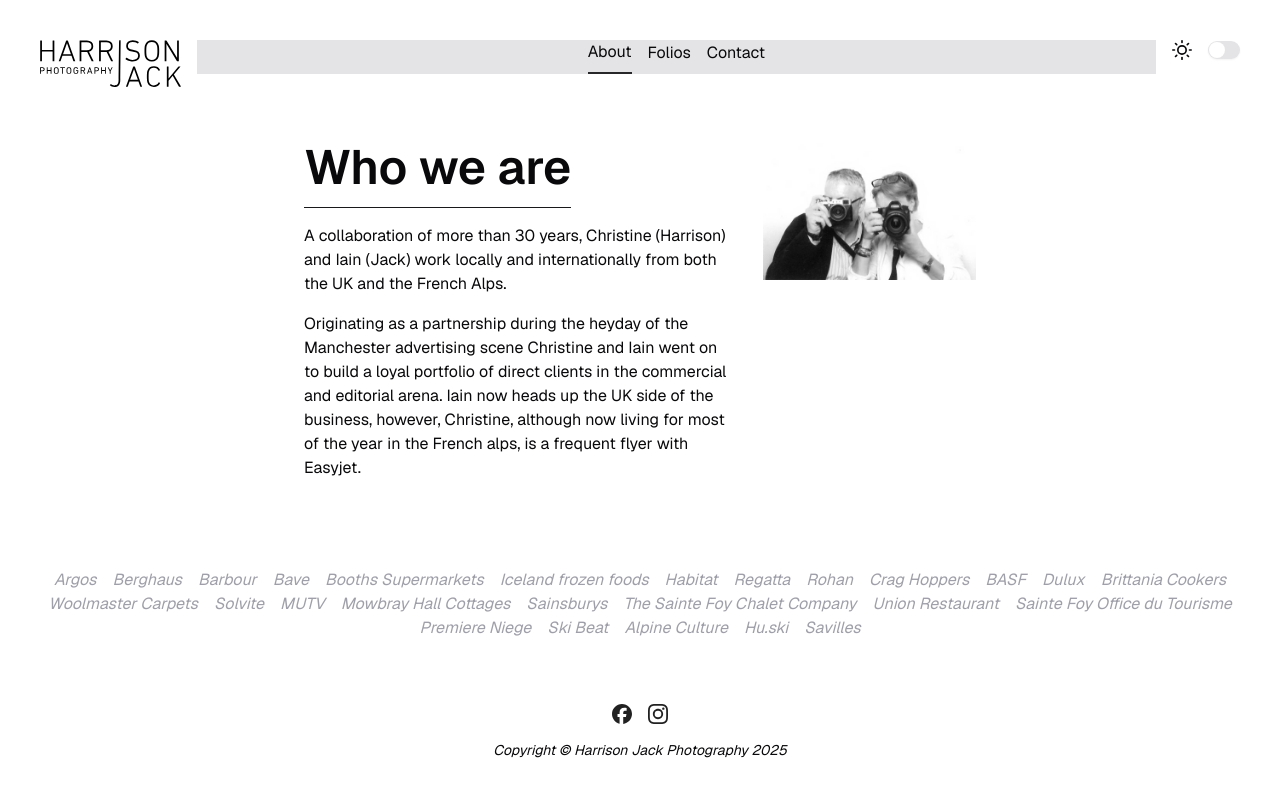
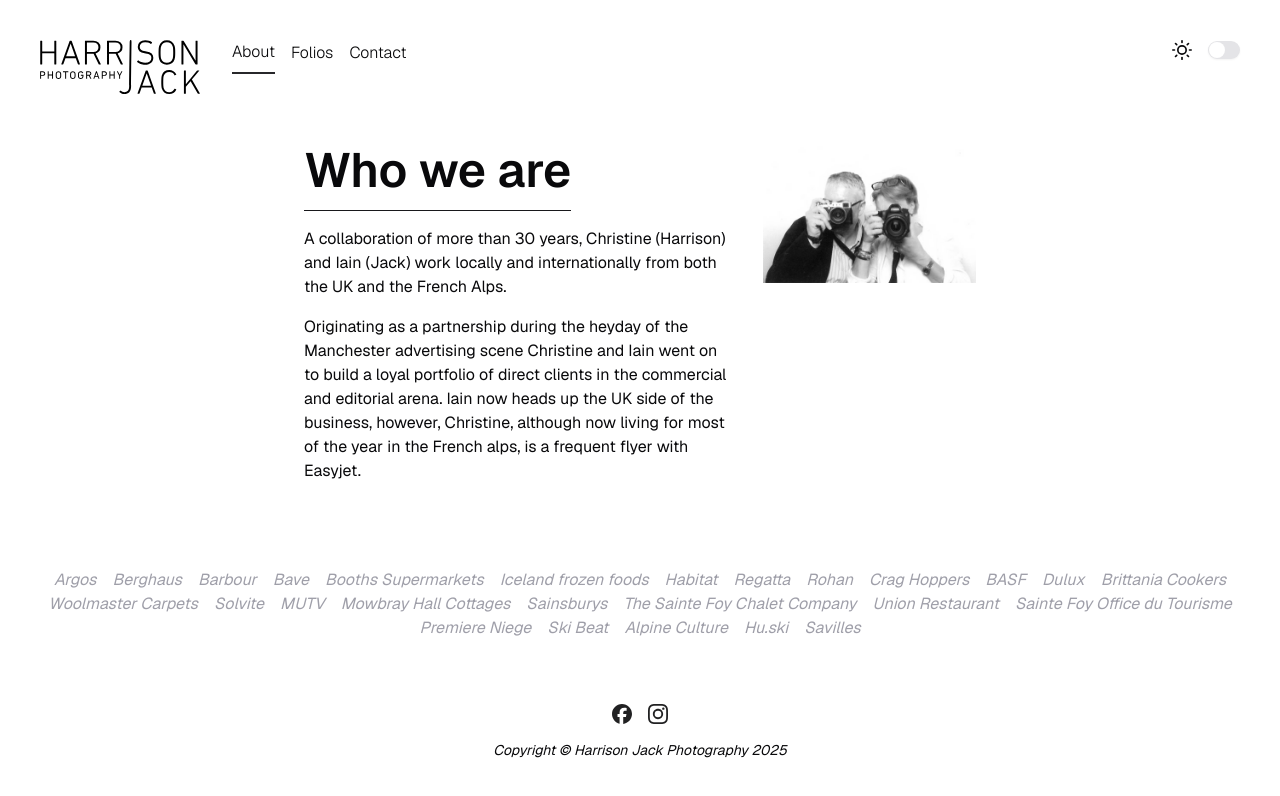
Before and after one commit to SmackSmash/next-hj, a Next.js app: page /about in a window 1280 px wide. Shown: the top 796 px of the page. Built offline with nearby package versions, Linux system fonts and the light colour scheme.

Commit message:
More mobile menu styling

```diff
--- a/src/components/mode-switch.tsx
+++ b/src/components/mode-switch.tsx
@@ -21,7 +21,7 @@
 
   if (mounted) {
     return (
-      <div className='ml-auto flex items-center'>
+      <div className='flex items-center'>
         <label htmlFor='dark-mode'>
           {resolvedTheme === 'dark' ? <FiMoon className='size-5' /> : <FiSun className='size-5' />}
         </label>
--- a/src/components/nav-bar.tsx
+++ b/src/components/nav-bar.tsx
@@ -12,40 +12,50 @@
   const [isMobileOpen, setIsMobileOpen] = useState(false);
   const pathname = usePathname();
 
+  const handleMobileOpen = () => {
+    setIsMobileOpen(true);
+  };
+
+  const handleMobileClose = () => {
+    setIsMobileOpen(false);
+  };
+
   return (
     <nav className='mb-12 flex items-start gap-4'>
       <Link href='/'>
         <Image src={logoSVG} alt='Harrison Jack Logo' className='mr-4 w-40 dark:invert' />
       </Link>
       <div
-        className={`${isMobileOpen ? 'visible' : 'invisible'} fixed inset-0 z-10 flex size-full flex-col items-center justify-center gap-4 bg-zinc-200 md:visible md:relative md:flex-row`}
+        className={`${isMobileOpen ? 'visible' : 'invisible'} fixed inset-0 z-10 flex size-full flex-col items-center justify-center gap-4 bg-zinc-200 md:visible md:relative md:size-auto md:flex-row md:bg-transparent`}
       >
         <Link
           href='/about'
           onClick={() => setIsMobileOpen(false)}
-          className={`border-zinc-800 pb-2 dark:border-zinc-100 [&.active]:border-b-2 ${pathname === '/about' ? 'active' : ''}`}
+          className={`border-zinc-800 pb-2 text-2xl font-light md:text-base dark:border-zinc-100 [&.active]:border-b-2 ${pathname === '/about' ? 'active' : ''}`}
         >
           About
         </Link>
         <Link
           href='/folios'
           onClick={() => setIsMobileOpen(false)}
-          className={`border-zinc-800 pb-2 dark:border-zinc-100 [&.active]:border-b-2 ${pathname.includes('/folios') ? 'active' : ''}`}
+          className={`border-zinc-800 pb-2 text-2xl font-light md:text-base dark:border-zinc-100 [&.active]:border-b-2 ${pathname.includes('/folios') ? 'active' : ''}`}
         >
           Folios
         </Link>
         <Link
           href='/contact'
           onClick={() => setIsMobileOpen(false)}
-          className={`border-zinc-800 pb-2 dark:border-zinc-100 [&.active]:border-b-2 ${pathname === '/contact' ? 'active' : ''}`}
+          className={`border-zinc-800 pb-2 text-2xl font-light md:text-base dark:border-zinc-100 [&.active]:border-b-2 ${pathname === '/contact' ? 'active' : ''}`}
         >
           Contact
         </Link>
       </div>
-      <ModeSwitch />
-      <button onClick={() => setIsMobileOpen(!isMobileOpen)} className='ml-2 size-6 md:hidden'>
-        <GiHamburgerMenu className='size-full' />
-      </button>
+      <div className='ml-auto flex'>
+        <ModeSwitch />
+        <button onClick={() => setIsMobileOpen(!isMobileOpen)} className='ml-4 size-6 md:hidden'>
+          <GiHamburgerMenu className='size-full' />
+        </button>
+      </div>
     </nav>
   );
 }
```
